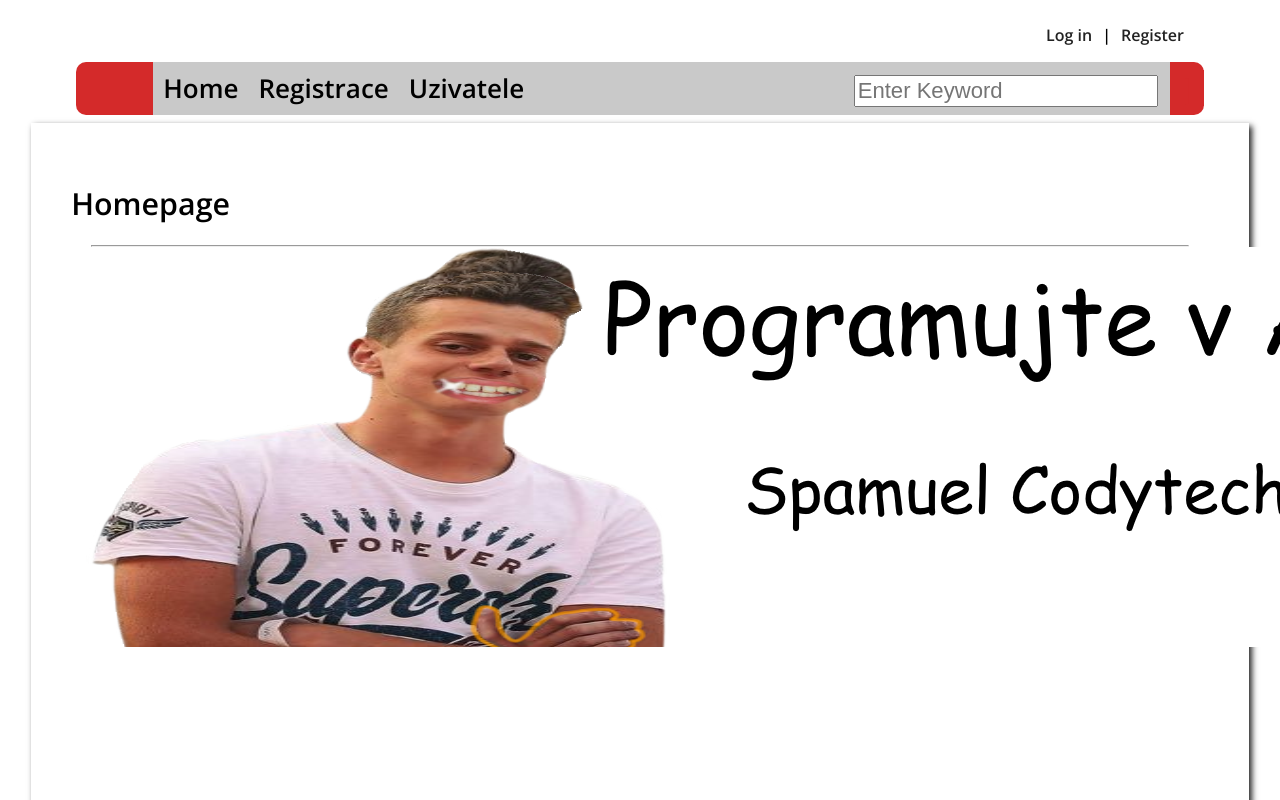
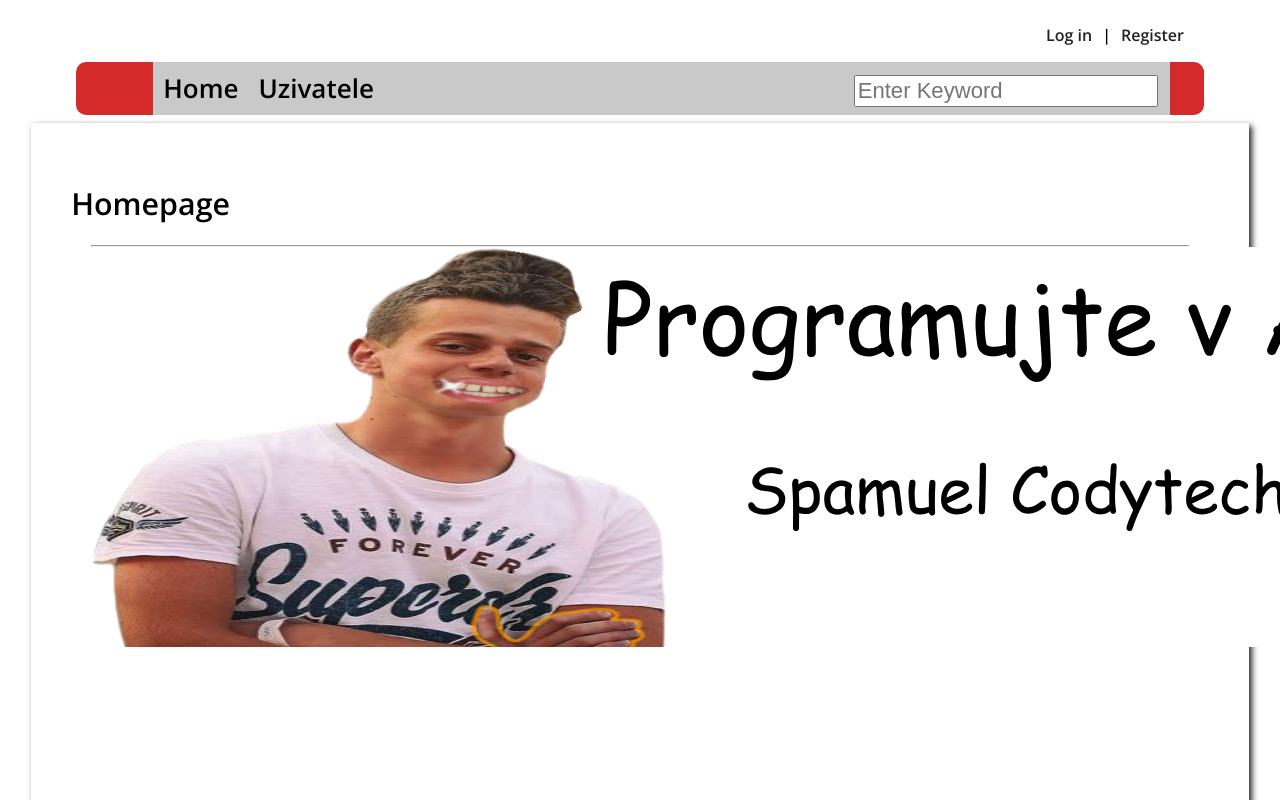
Before and after one commit to skyper-cz/FE, an Angular app: page / in a window 1280 px wide. Shown: the top 800 px of the page. Built offline with nearby package versions, Linux system fonts and the light colour scheme; what ng2-search-filter would draw is missing.

Commit message:
zbytečnost

```diff
--- a/src/app/app.component.ts
+++ b/src/app/app.component.ts
@@ -11,6 +11,5 @@ export class AppComponent {
   public menu = {
     '/' : 'Home',
     uzivatele: 'Uzivatele',
-    Registrace: 'Registrace',
   };
 }
```
